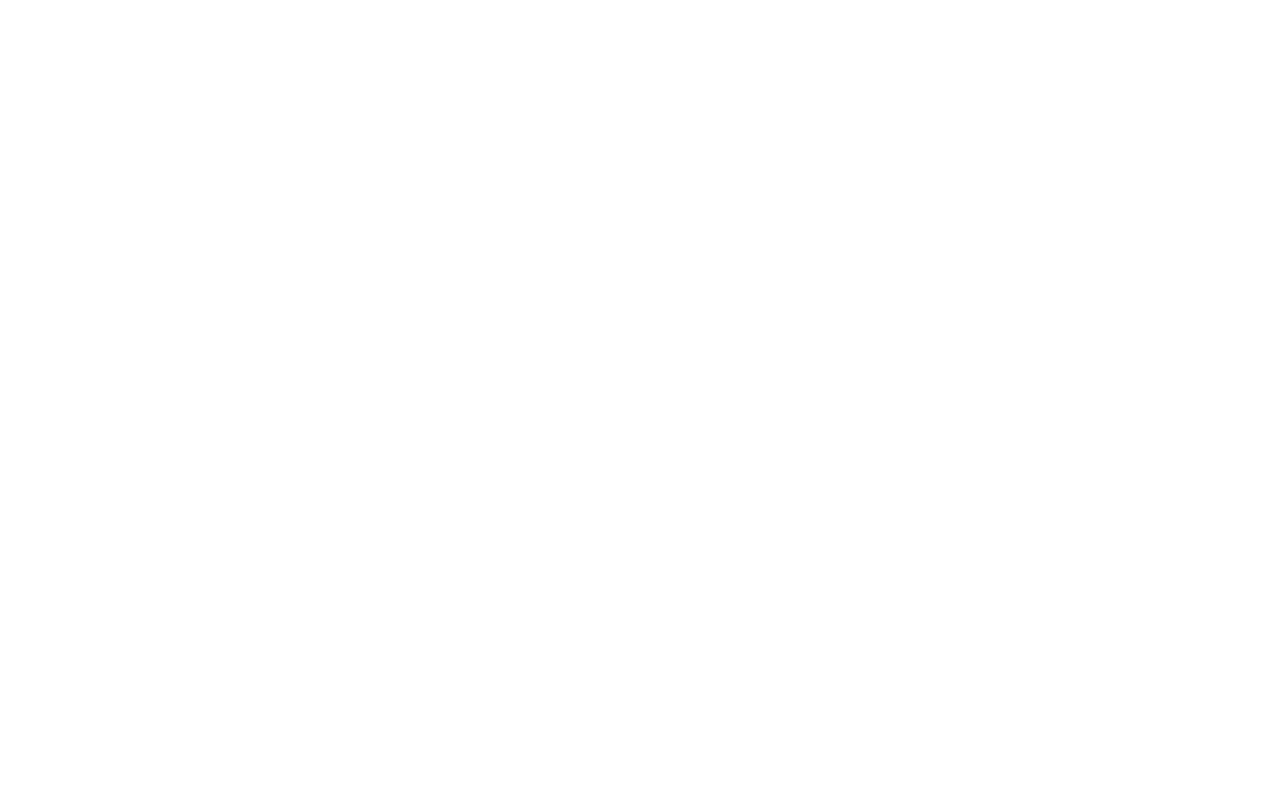
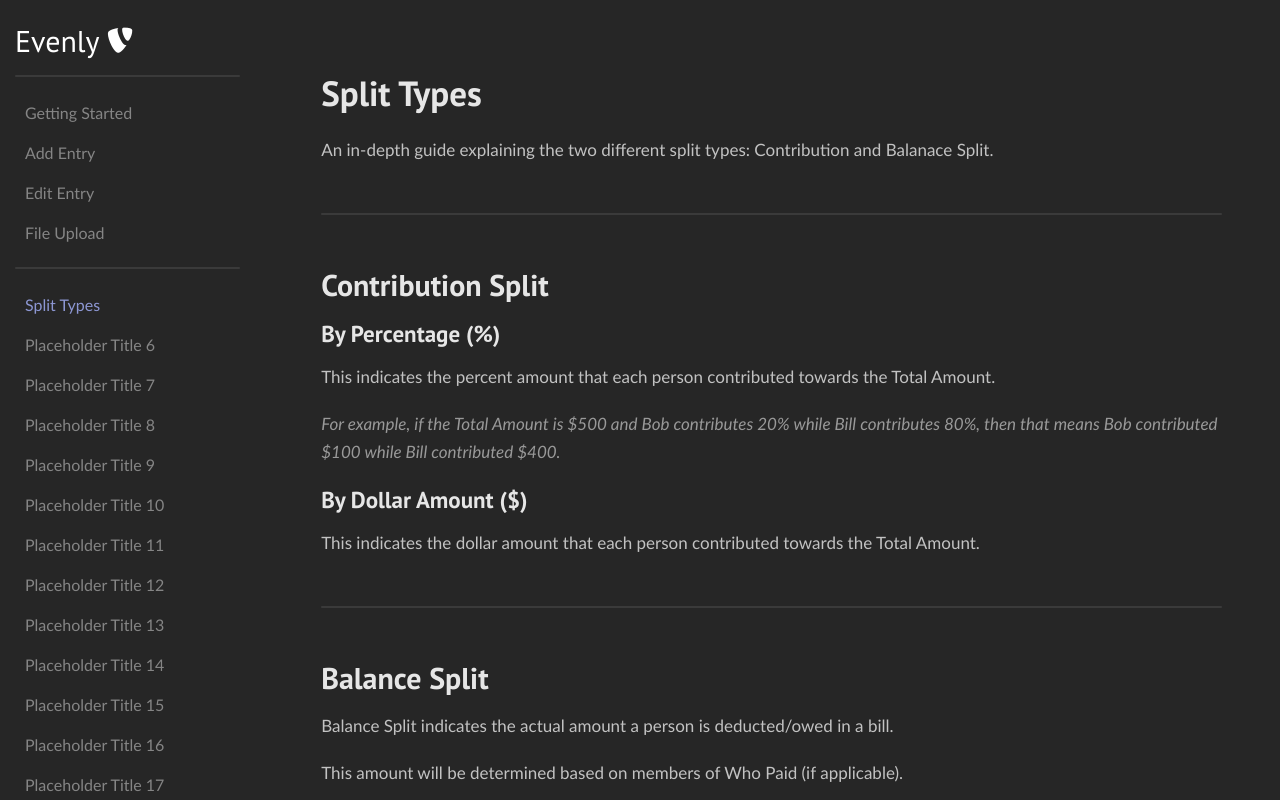
Before and after one commit to PiqueDevelopment/evenly-website, a React (Create React App) app: page /docs/split-types in a window 1280 px wide. Built offline with nearby package versions, Linux system fonts and the light colour scheme.

Commit message:
feat Split Type Doc

```diff
--- a/src/DocRoutes.tsx
+++ b/src/DocRoutes.tsx
@@ -5,6 +5,7 @@
 import AddEntry from './pages/docs/AddEntry.tsx';
 import EditEntry from './pages/docs/EditEntry.tsx';
 import FileUpload from './pages/docs/FileUpload.tsx';
+import SplitTypes from './pages/docs/SplitTypes.tsx';
 
 function DocRoutes() {
     return (
@@ -13,6 +14,7 @@
         <Route path="add-entry" element={<AddEntry />} />
         <Route path="edit-entry" element={<EditEntry />} />
         <Route path="file-upload" element={<FileUpload />} />
+        <Route path="split-types" element={<SplitTypes />} />
         {/* Add other doc routes here */}
       </Routes>
     );
--- a/src/components/DocNavbarData.tsx
+++ b/src/components/DocNavbarData.tsx
@@ -20,8 +20,8 @@
         link: "#"
     },
     {
-        title: "Placeholder Title 5",
-        link: "Placeholder Link"
+        title: "Split Types",
+        link: "/docs/split-types"
     },
     {
         title: "Placeholder Title 6",
--- a/src/pages/docs/Docs.css
+++ b/src/pages/docs/Docs.css
@@ -69,6 +69,11 @@
     font-family: 'Trebuchet MS', 'Lucida Sans Unicode', 'Lucida Grande', 'Lucida Sans', Arial, sans-serif;
 }
 
+.doc-content i {
+    color: #999999;
+    font-family: 'Trebuchet MS', 'Lucida Sans Unicode', 'Lucida Grande', 'Lucida Sans', Arial, sans-serif;
+}
+
 .doc-divider {
     border: none;
     height: 2px;
--- /dev/null
+++ b/src/pages/docs/SplitTypes.tsx
@@ -0,0 +1,35 @@
+import React from 'react';
+import DocLayout from '../../components/DocLayout.tsx';
+import './Docs.css';
+
+function SplitTypes() {
+  return (
+    <DocLayout>
+      <div className='spacer'/>
+      <h1>Split Types</h1>
+      <p>An in-depth guide explaining the two different split types: Contribution and Balanace Split.</p>
+      <hr className='doc-divider' />
+      <h2>Contribution Split</h2>
+      <h3>By Percentage &#x0028;&#x0025;&#x0029;</h3>
+      <p>This indicates the percent amount that each person contributed towards the Total Amount.</p>
+      <p><i>For example, if the Total Amount is $500 and Bob contributes 20% while Bill contributes 80%, then that means Bob contributed $100 while Bill contributed $400.</i></p>
+      <h3>By Dollar Amount &#x0028;$&#x0029;</h3>
+      <p>This indicates the dollar amount that each person contributed towards the Total Amount.</p>
+      <hr className='doc-divider' />
+      <h2>Balance Split</h2>
+      <p>Balance Split indicates the actual amount a person is deducted/owed in a bill.</p>
+      <p>This amount will be determined based on members of Who Paid &#x0028;if applicable&#x0029;.</p>
+      <p>
+        <i>For example, Bob and Bill went to the store to buy a $500 crate. Bob paid $200 and Bill paid $300.</i>
+        <br />
+        <i>The Contribution Split between Bob, Bill, Joe, and John is $125 per person.</i>
+        <br />
+        <i>The Balance Split will be +$75 for Bob and $125 for Bill, and -$125 for Joe and John. This is because Bob and Bill overpaid the amount they were supposed contribute due to paying for the bill initially, and should therefore be reimbursed.</i>
+      </p>
+
+      <div className='spacer'/>
+    </DocLayout>
+  );
+}
+
+export default SplitTypes;
```
